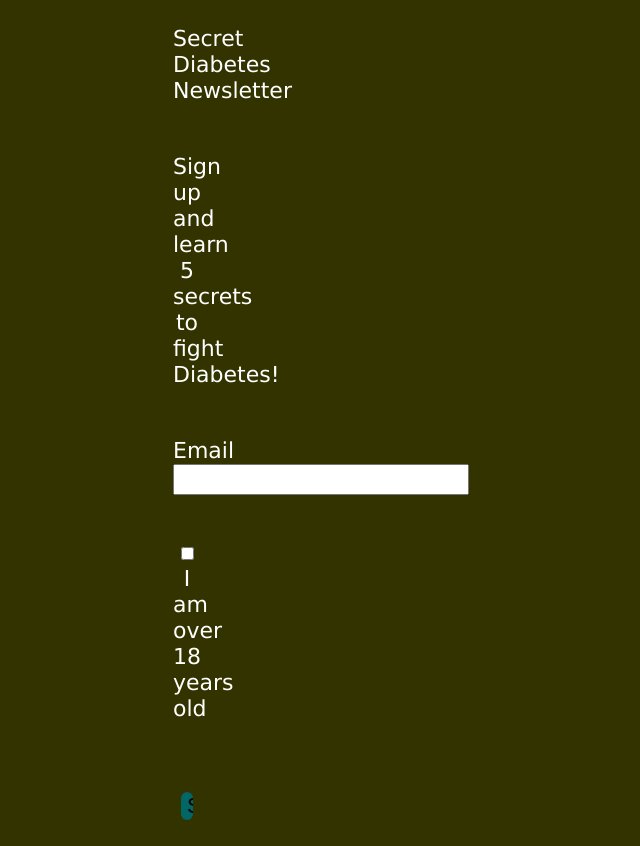
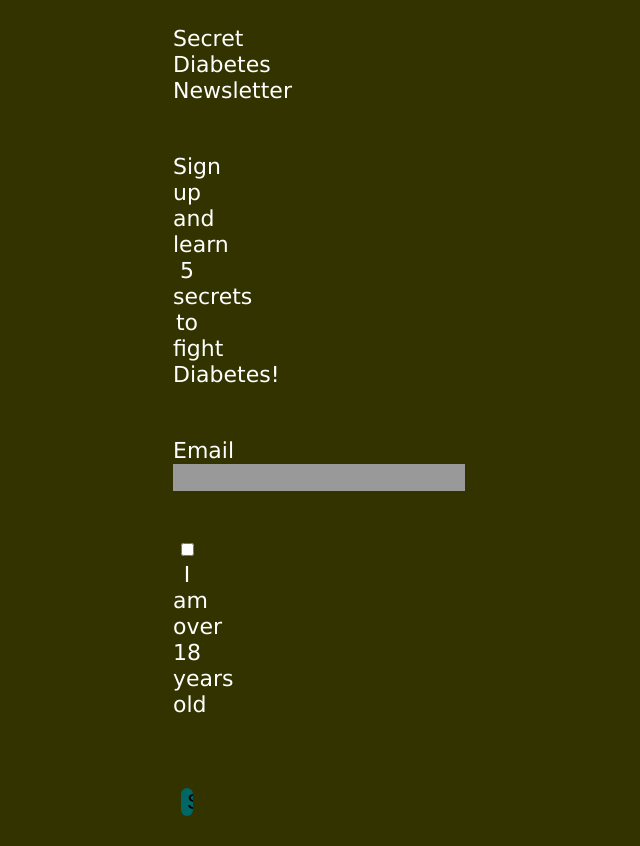
Before and after one commit to ITMD362-airizarry2/lab3, a plain HTML site: page index.html in a window 1280 px wide. Shown: the whole page, without its empty margins (453-1093 px from the left). Drawn offline with nearby package versions, Linux system fonts and the light colour scheme.

Commit message:
Update screen.css

```diff
--- a/css/screen.css
+++ b/css/screen.css
@@ -229,6 +229,10 @@ padding-top: 20px;
 	padding-top: 50px;
 }
 
+input {
+	background: #999999;
+	border: none;
+}
 
 input[type=submit]{
  background: #006666;
```
